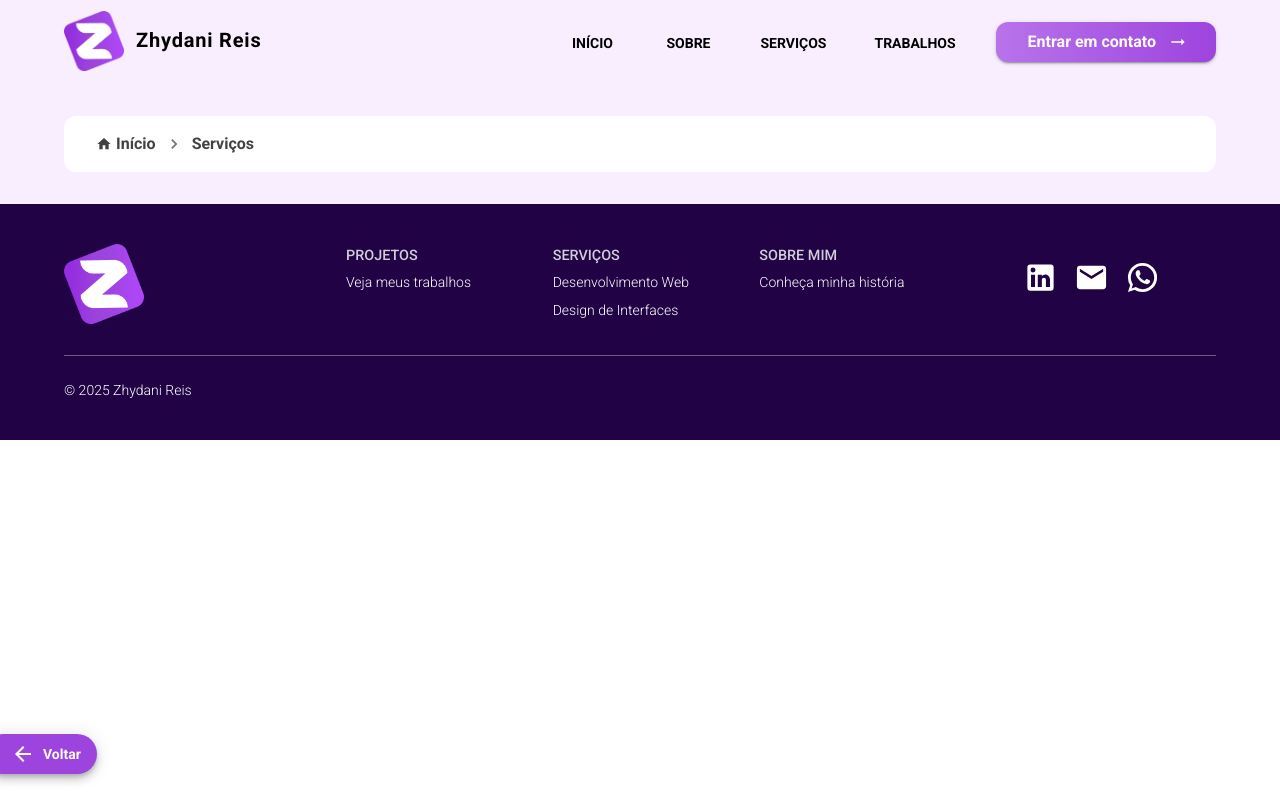
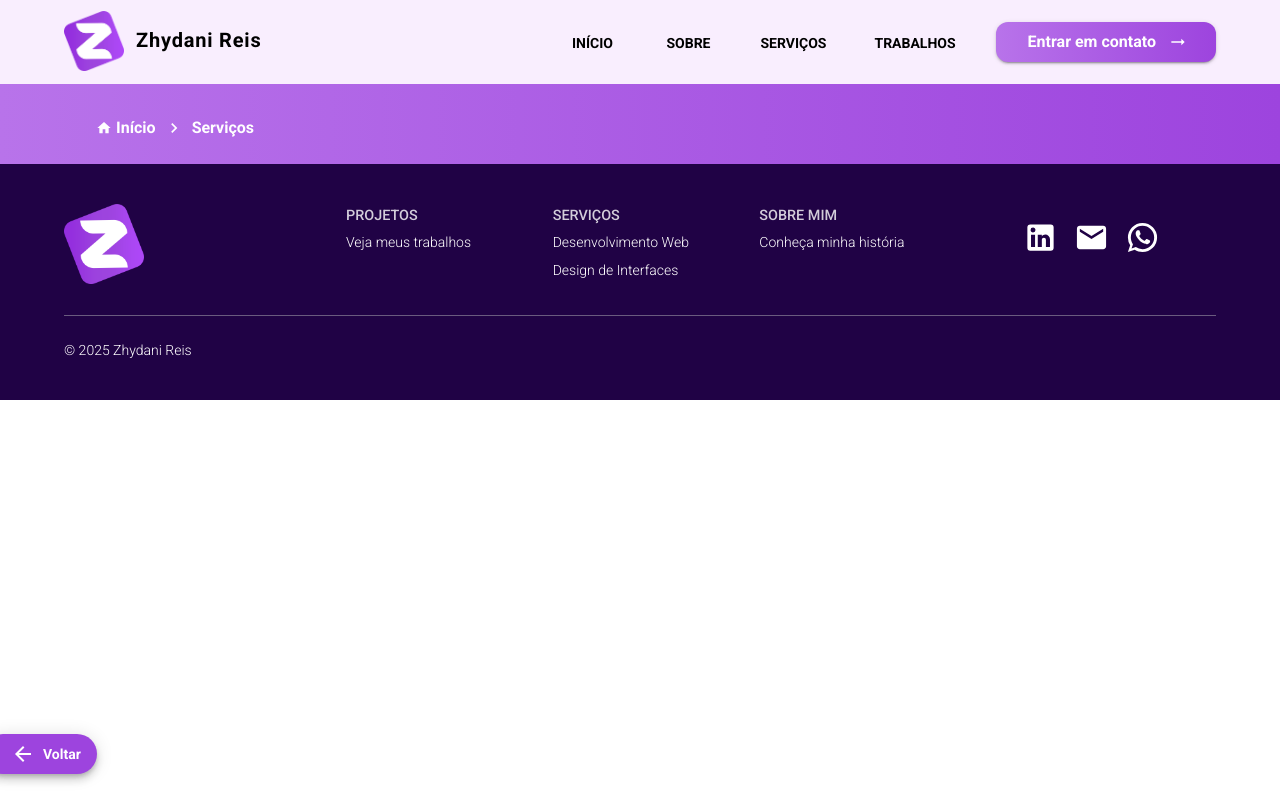
Before and after one commit to zhydani/portfolio-web, a Next.js app: page /servicos in a window 1280 px wide. Built offline with nearby package versions, Linux system fonts and the light colour scheme.

Commit message:
atualizando breadcrumbs

```diff
--- a/src/components/ui/Breadcrumbs.tsx
+++ b/src/components/ui/Breadcrumbs.tsx
@@ -12,27 +12,24 @@ export const BreadcrumbsSection: React.FC<BreadcrumbsSectionProps> = ({ pageName
     <Box
       pt={4}
       sx={{
-        backgroundColor: "#f9eefe",
-        minHeight: "15vh",
+        backgroundImage: "linear-gradient(90deg, #b873ea 0%, #9d44de 100%)",
+        minHeight: "10vh",
       }}
     >
       <Container maxWidth="lg">
         <Box
           sx={{
-            backgroundColor: 'white',
-            borderRadius: 3,
-            py: 2,
             px: { xs: 2, sm: 4 },
           }}
         >
           <Breadcrumbs
-            separator={<NavigateNextIcon fontSize="small" sx={{ color: '#757575' }} />}
+            separator={<NavigateNextIcon fontSize="small" sx={{ color: '#fff' }} />}
             aria-label="breadcrumb"
             sx={{
               display: 'flex',
               alignItems: 'center',
               flexWrap: { xs: 'wrap', sm: 'nowrap' },
-              color: '#757575',
+              color: '#fff',
             }}
           >
             <Link
@@ -42,7 +39,7 @@ export const BreadcrumbsSection: React.FC<BreadcrumbsSectionProps> = ({ pageName
               sx={{
                 display: 'flex',
                 alignItems: 'center',
-                color: '#424242',
+                color: '#fff',
                 fontWeight: 'bold',
                 fontSize: { xs: '0.9rem', sm: '1rem' },
                 '&:hover': {
@@ -57,7 +54,7 @@ export const BreadcrumbsSection: React.FC<BreadcrumbsSectionProps> = ({ pageName
               color="inherit"
               sx={{
                 fontWeight: 'bold',
-                color: '#424242',
+                color: '#fff',
                 fontSize: { xs: '0.9rem', sm: '1rem' },
               }}
             >
```
